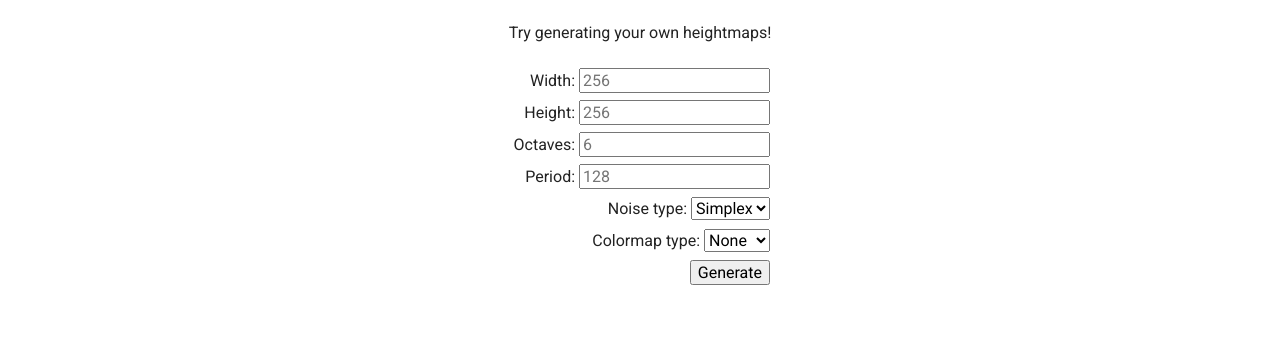
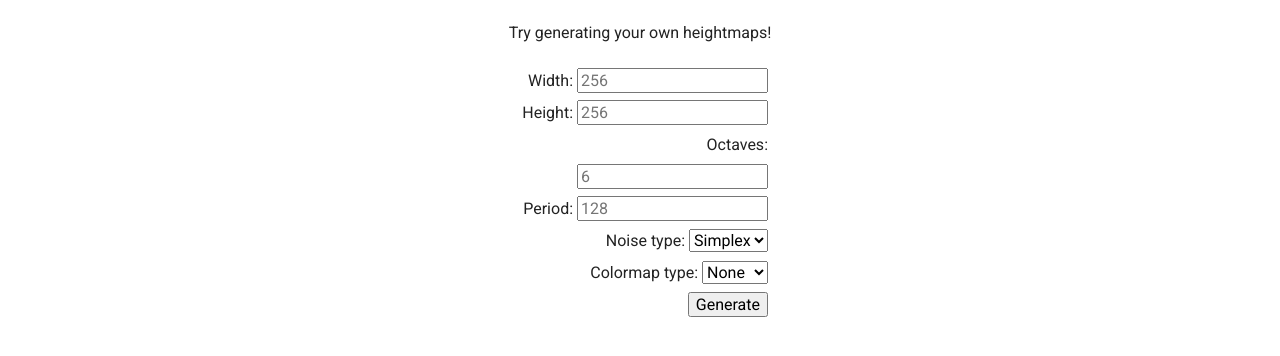
Before and after one commit to philipjscott/terrapaint, a website: page docs/index.html in a window 1280 px wide. Shown: the part 190-546 px from the top of the page. Drawn offline with Linux system fonts and the light colour scheme.

Commit message:
Tweak form width

```diff
--- a/docs/style.css
+++ b/docs/style.css
@@ -23,7 +23,7 @@ p {font-size: 1em}
   user-select: none;
   text-align: right;
   margin: 0 auto 20px auto;
-  width: 260px;
+  width: 256px;
 }
 input, button, select {
   font-size: 1em;
```
